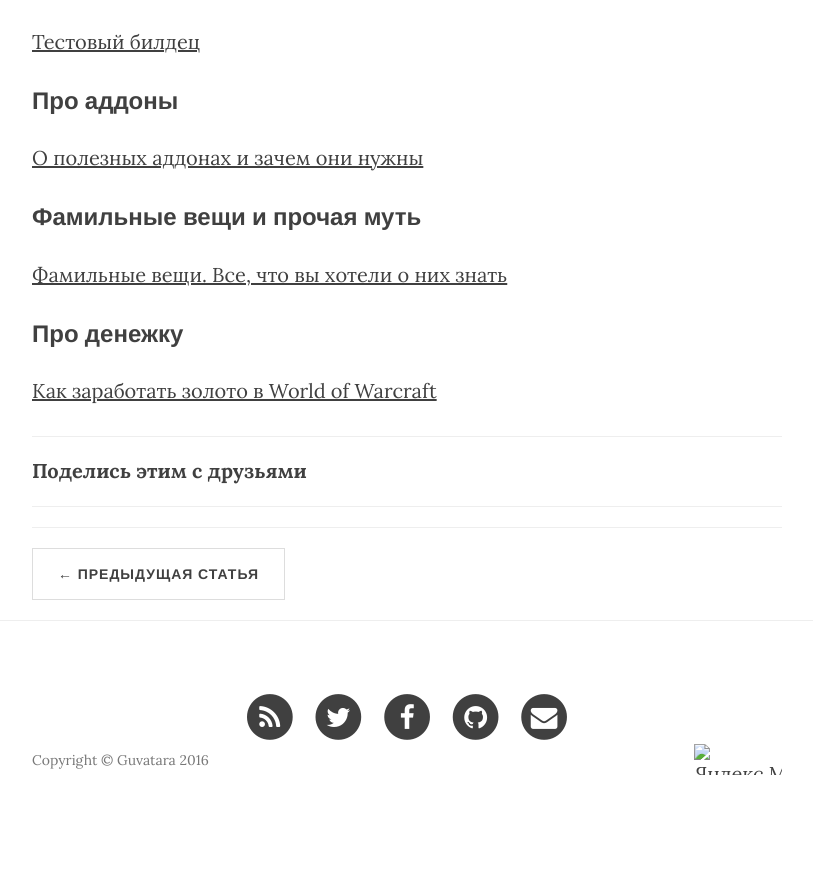
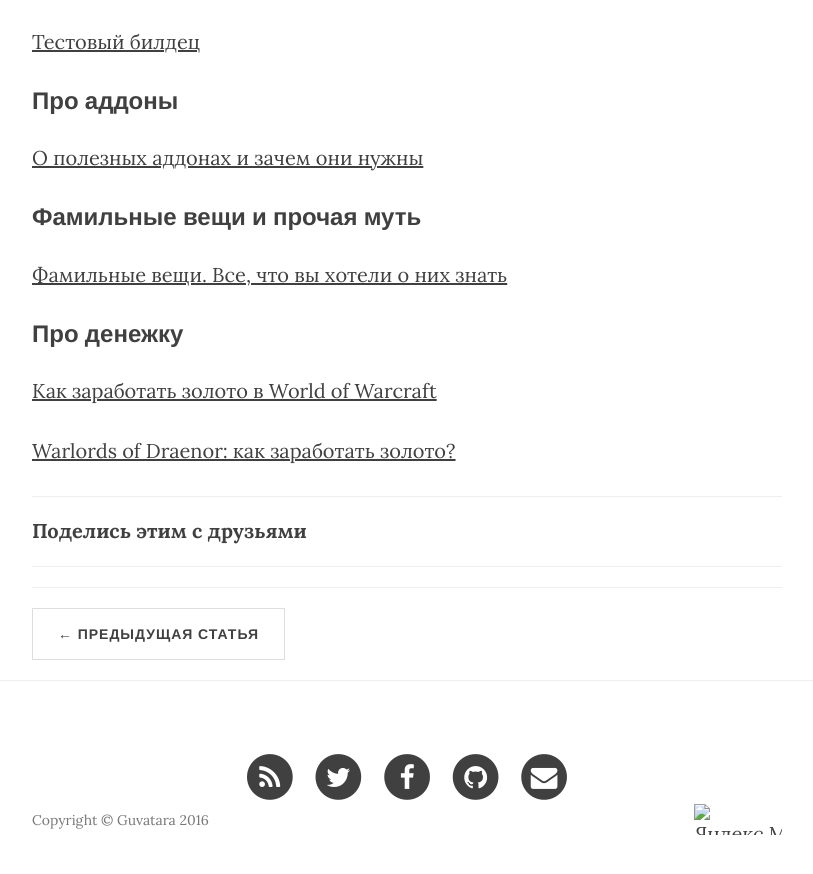
Before and after one commit to guvatara/guvatara.github.io, a Jekyll site: the page built from _posts/2016-08-16-WoW-Bilds.markdown, in a window 1280 px wide and 900 px high, scrolled down 1733 px. Shown: the top 874 px of the window, without its empty margins (233-1046 px from the left). Built offline with Jekyll 4.4.1, drawn with Linux system fonts in a browser that asks for light colours; nearby versions of some CDN libraries; comment, search, counter and statistics services are not loaded; a style sheet for code colours, icons or effects is not loaded; before the commit the page ends 2573 px from its top, so only the background shows below that.

Commit message:
guvaCom-2 Наполнение сайта статьями

```diff
--- a/_posts/2016-08-16-WoW-Bilds.markdown
+++ b/_posts/2016-08-16-WoW-Bilds.markdown
@@ -59,3 +59,5 @@ header-img: "images/wow-bg.jpg"
 <h3>Про денежку</h3>
 
 <a href="http://ru.wikihow.com/%D0%B7%D0%B0%D1%80%D0%B0%D0%B1%D0%BE%D1%82%D0%B0%D1%82%D1%8C-%D0%B7%D0%BE%D0%BB%D0%BE%D1%82%D0%BE-%D0%B2-World-of-Warcraft">Как заработать золото в World of Warcraft</a>
+
+<a href="http://wowcasual.info/?p=9069">Warlords of Draenor: как заработать золото?</a>
```
